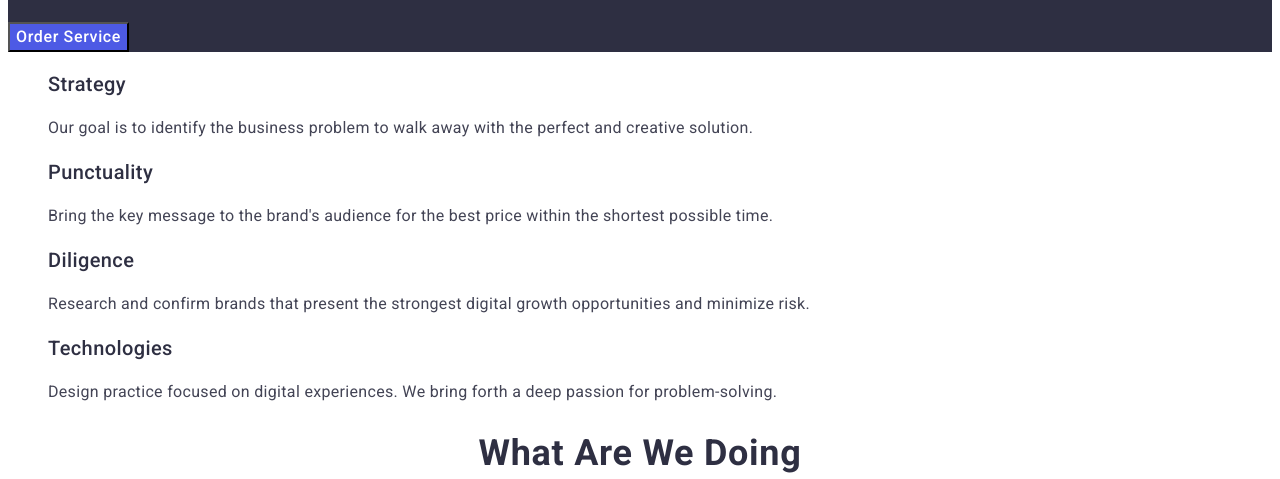
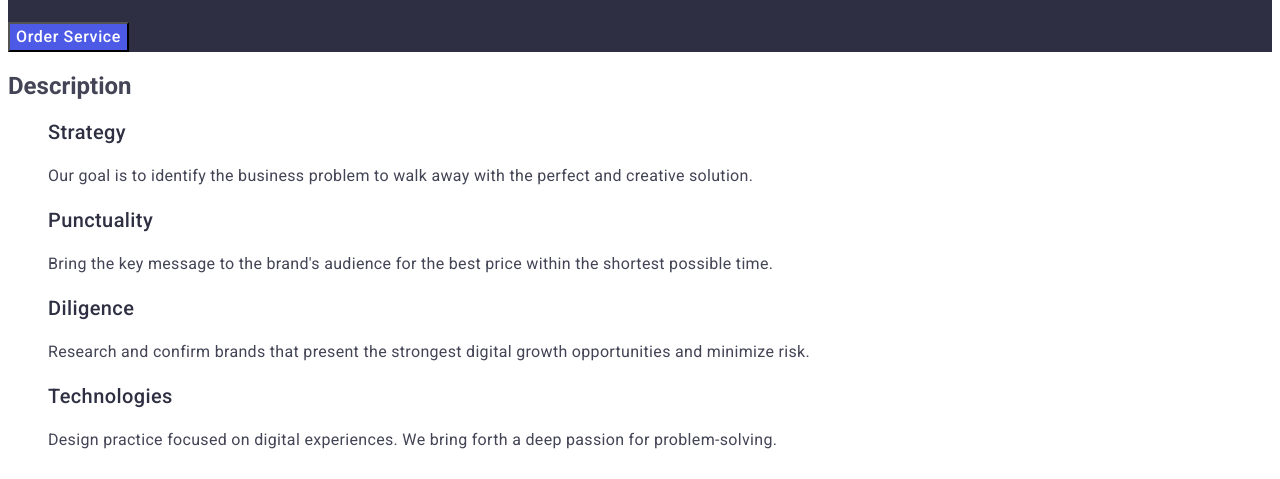
Before and after one commit to LJAROCKA/goit-markup-hw-02II, a plain HTML site: page index.html in a window 1280 px wide. Shown: the part 312-791 px from the top of the page. Drawn offline with Linux system fonts and the light colour scheme.

Commit message:
zmiany 20

```diff
--- a/index.html
+++ b/index.html
@@ -32,7 +32,7 @@
         <h1 class="first-order">Effective Solutions
     for Your Business</h1>
 <button type="button" class="order-button">Order Service</button></section>
-<section>
+<section><h2>Description</h2>
     <ul class="list">
         <li>
             <h3 class="description-name">Strategy</h3>
```
